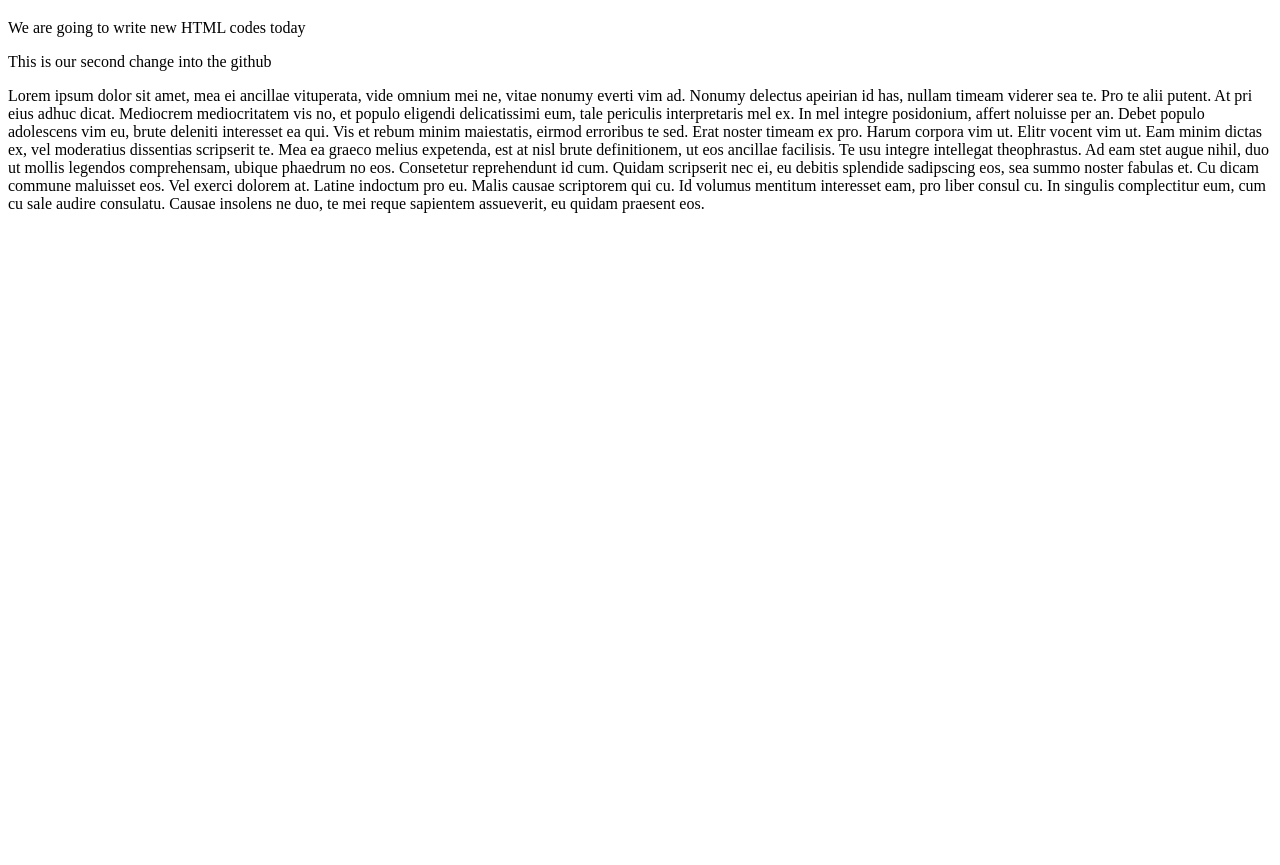
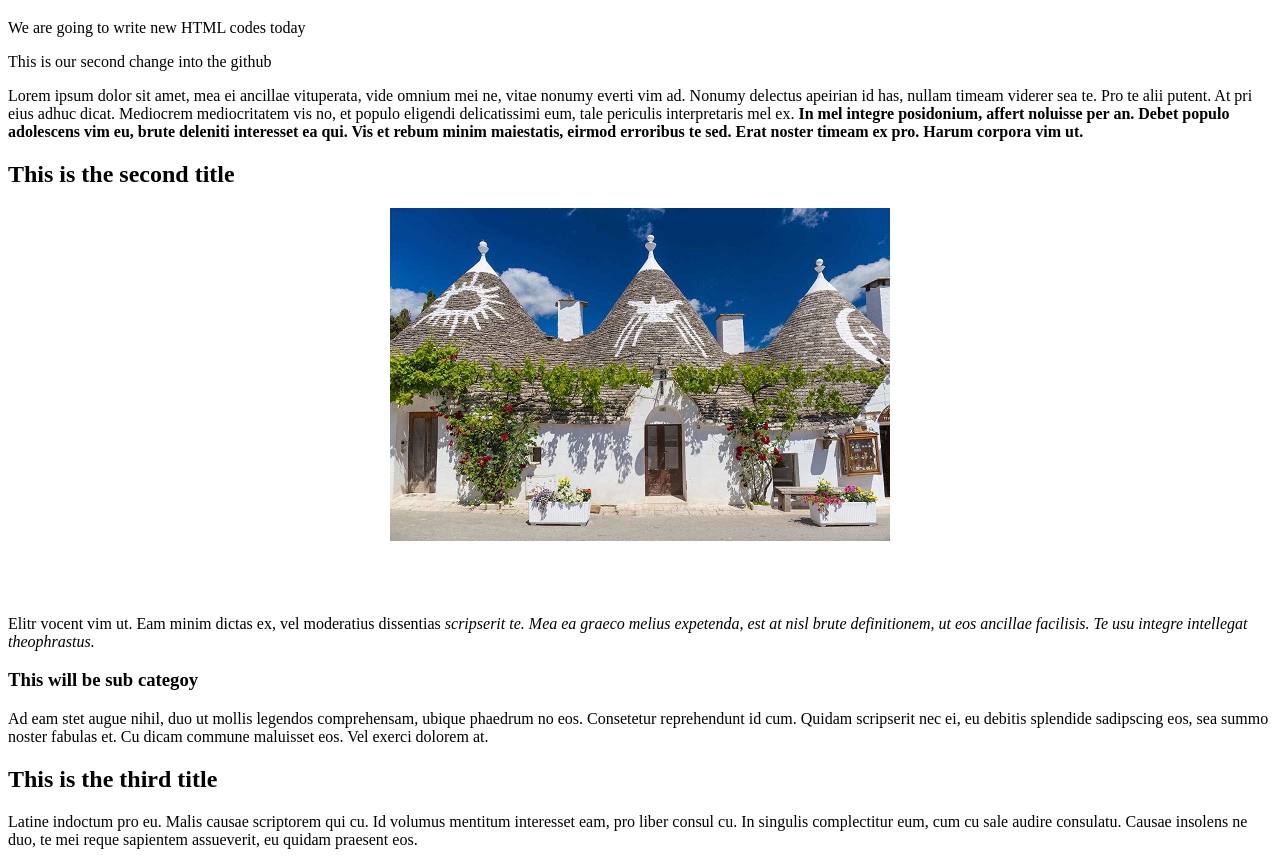
Before and after one commit to Dinu-Sri/fotweb, a plain HTML site: page index.html in a window 1280 px wide. Shown: the part 61-926 px from the top of the page. Before the commit the page ends 800 px from the top, so only its background shows below. Drawn offline with Linux system fonts and the light colour scheme.

Commit message:
added images and new contents..

```diff
--- a/index.html
+++ b/index.html
@@ -16,13 +16,24 @@
 
 <p> Lorem ipsum dolor sit amet, mea ei ancillae vituperata, vide omnium mei ne, vitae nonumy everti vim ad. Nonumy delectus apeirian id has, nullam timeam viderer sea te. Pro te alii putent. At pri eius adhuc dicat. Mediocrem mediocritatem vis no, et populo eligendi delicatissimi eum, tale periculis interpretaris mel ex.
 
-In mel integre posidonium, affert noluisse per an. Debet populo adolescens vim eu, brute deleniti interesset ea qui. Vis et rebum minim maiestatis, eirmod erroribus te sed. Erat noster timeam ex pro. Harum corpora vim ut.
+<b>In mel integre posidonium, affert noluisse per an. Debet populo adolescens vim eu, brute deleniti interesset ea qui. Vis et rebum minim maiestatis, eirmod erroribus te sed. Erat noster timeam ex pro. Harum corpora vim ut.</b></p>
 
-Elitr vocent vim ut. Eam minim dictas ex, vel moderatius dissentias scripserit te. Mea ea graeco melius expetenda, est at nisl brute definitionem, ut eos ancillae facilisis. Te usu integre intellegat theophrastus.
+<h2>This is the second title</h2>
 
-Ad eam stet augue nihil, duo ut mollis legendos comprehensam, ubique phaedrum no eos. Consetetur reprehendunt id cum. Quidam scripserit nec ei, eu debitis splendide sadipscing eos, sea summo noster fabulas et. Cu dicam commune maluisset eos. Vel exerci dolorem at.
+<center><img src="images/ref.jpg" alt="buidling" width="500" height="333"></center>
 
-Latine indoctum pro eu. Malis causae scriptorem qui cu. Id volumus mentitum interesset eam, pro liber consul cu. In singulis complectitur eum, cum cu sale audire consulatu. Causae insolens ne duo, te mei reque sapientem assueverit, eu quidam praesent eos.</p>
+
+<br><br><br>
+
+<p> Elitr vocent vim ut. Eam minim dictas ex, vel moderatius dissentias<i> scripserit te. Mea ea graeco melius expetenda, est at nisl brute definitionem, ut eos ancillae facilisis. Te usu integre intellegat theophrastus.</i> </p>
+
+<h3>This will be sub categoy</h3>
+
+<p> Ad eam stet augue nihil, duo ut mollis legendos comprehensam, ubique phaedrum no eos. Consetetur reprehendunt id cum. Quidam scripserit nec ei, eu debitis splendide sadipscing eos, sea summo noster fabulas et. Cu dicam commune maluisset eos. Vel exerci dolorem at.</p>
+
+<h2>This is the third title</h2>
+
+<p> Latine indoctum pro eu. Malis causae scriptorem qui cu. Id volumus mentitum interesset eam, pro liber consul cu. In singulis complectitur eum, cum cu sale audire consulatu. Causae insolens ne duo, te mei reque sapientem assueverit, eu quidam praesent eos.</p>
 
 
 
```
Also changed, not shown: images/ref.jpg (added).
